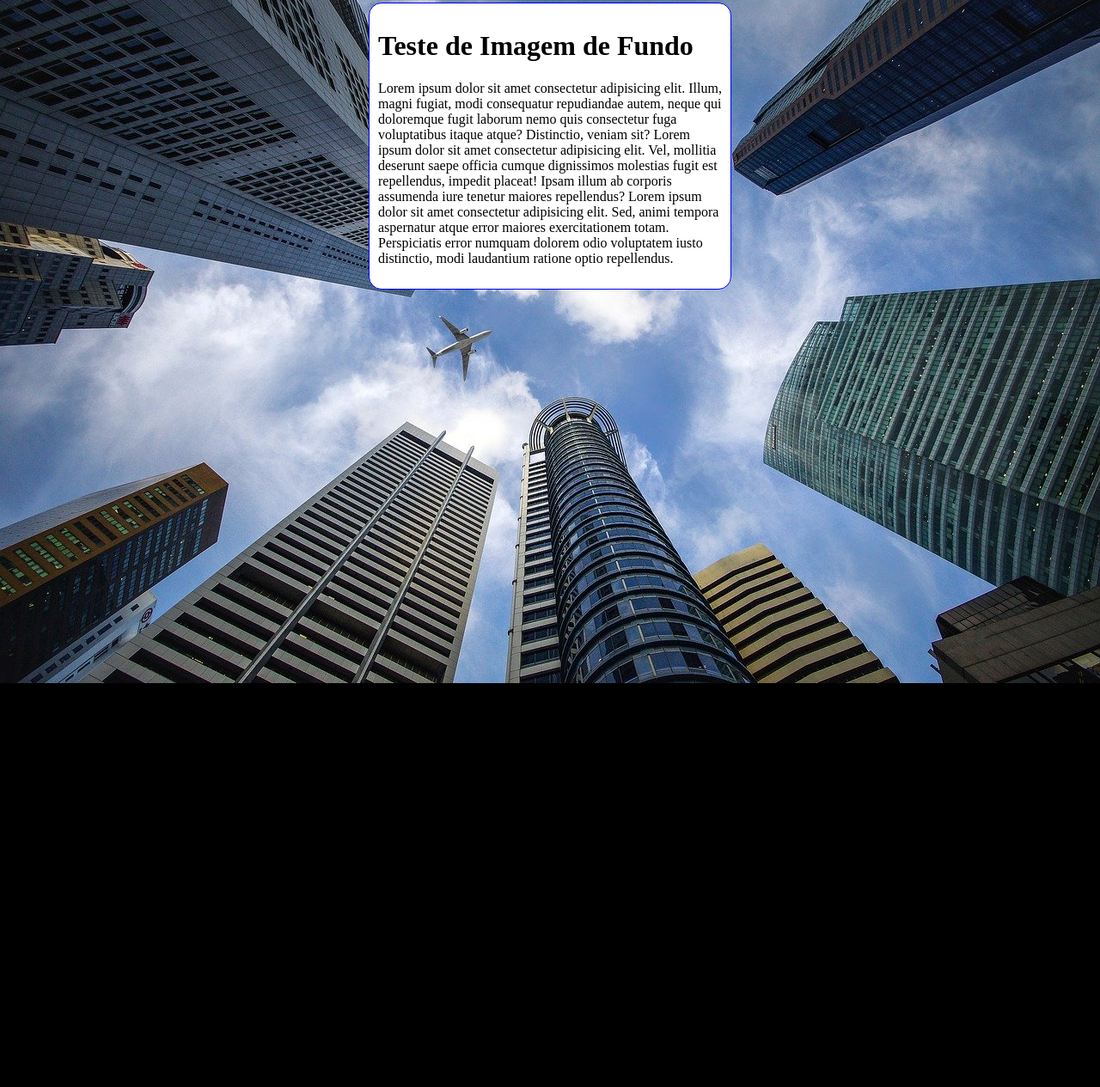
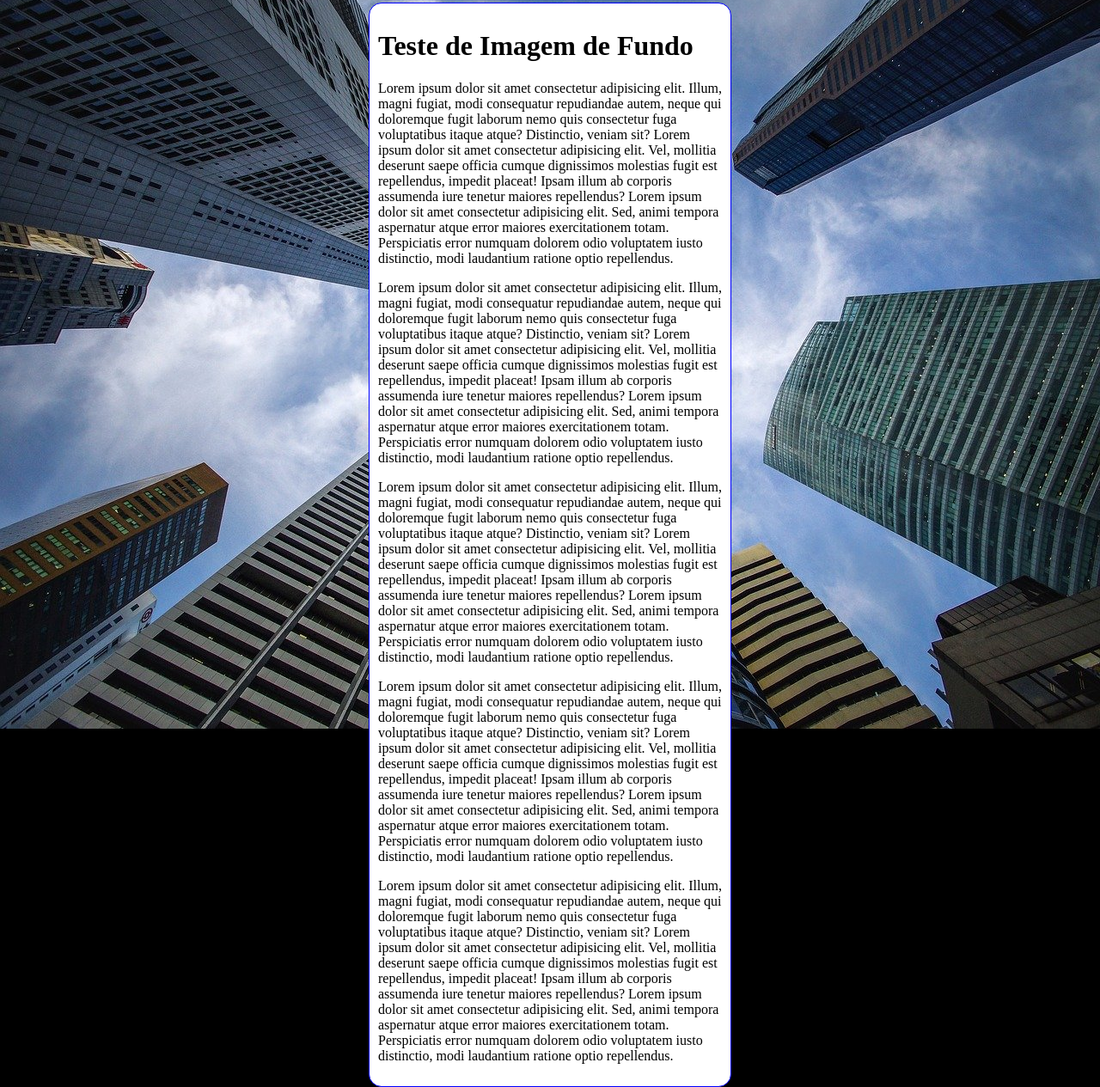
Before and after one commit to isacpimenta/html-css, a plain HTML site: page Exercicios/ex022/fundo006.html in a window 1280 px wide. Shown: the part 5-1270 px from the top of the page at 86% size. Before the commit the page ends 800 px from the top, so only its background shows below. Drawn offline with Linux system fonts and the light colour scheme.

Commit message:
Quebra na imagem

```diff
--- a/Exercicios/ex022/fundo006.html
+++ b/Exercicios/ex022/fundo006.html
@@ -14,6 +14,22 @@
         <p>
             Lorem ipsum dolor sit amet consectetur adipisicing elit. Illum, magni fugiat, modi consequatur repudiandae autem, neque qui doloremque fugit laborum nemo quis consectetur fuga voluptatibus itaque atque? Distinctio, veniam sit? Lorem ipsum dolor sit amet consectetur adipisicing elit. Vel, mollitia deserunt saepe officia cumque dignissimos molestias fugit est repellendus, impedit placeat! Ipsam illum ab corporis assumenda iure tenetur maiores repellendus? Lorem ipsum dolor sit amet consectetur adipisicing elit. Sed, animi tempora aspernatur atque error maiores exercitationem totam. Perspiciatis error numquam dolorem odio voluptatem iusto distinctio, modi laudantium ratione optio repellendus.
         </p>
+
+        <p>
+            Lorem ipsum dolor sit amet consectetur adipisicing elit. Illum, magni fugiat, modi consequatur repudiandae autem, neque qui doloremque fugit laborum nemo quis consectetur fuga voluptatibus itaque atque? Distinctio, veniam sit? Lorem ipsum dolor sit amet consectetur adipisicing elit. Vel, mollitia deserunt saepe officia cumque dignissimos molestias fugit est repellendus, impedit placeat! Ipsam illum ab corporis assumenda iure tenetur maiores repellendus? Lorem ipsum dolor sit amet consectetur adipisicing elit. Sed, animi tempora aspernatur atque error maiores exercitationem totam. Perspiciatis error numquam dolorem odio voluptatem iusto distinctio, modi laudantium ratione optio repellendus.
+        </p>
+
+        <p>
+            Lorem ipsum dolor sit amet consectetur adipisicing elit. Illum, magni fugiat, modi consequatur repudiandae autem, neque qui doloremque fugit laborum nemo quis consectetur fuga voluptatibus itaque atque? Distinctio, veniam sit? Lorem ipsum dolor sit amet consectetur adipisicing elit. Vel, mollitia deserunt saepe officia cumque dignissimos molestias fugit est repellendus, impedit placeat! Ipsam illum ab corporis assumenda iure tenetur maiores repellendus? Lorem ipsum dolor sit amet consectetur adipisicing elit. Sed, animi tempora aspernatur atque error maiores exercitationem totam. Perspiciatis error numquam dolorem odio voluptatem iusto distinctio, modi laudantium ratione optio repellendus.
+        </p>
+
+        <p>
+            Lorem ipsum dolor sit amet consectetur adipisicing elit. Illum, magni fugiat, modi consequatur repudiandae autem, neque qui doloremque fugit laborum nemo quis consectetur fuga voluptatibus itaque atque? Distinctio, veniam sit? Lorem ipsum dolor sit amet consectetur adipisicing elit. Vel, mollitia deserunt saepe officia cumque dignissimos molestias fugit est repellendus, impedit placeat! Ipsam illum ab corporis assumenda iure tenetur maiores repellendus? Lorem ipsum dolor sit amet consectetur adipisicing elit. Sed, animi tempora aspernatur atque error maiores exercitationem totam. Perspiciatis error numquam dolorem odio voluptatem iusto distinctio, modi laudantium ratione optio repellendus.
+        </p>
+
+        <p>
+            Lorem ipsum dolor sit amet consectetur adipisicing elit. Illum, magni fugiat, modi consequatur repudiandae autem, neque qui doloremque fugit laborum nemo quis consectetur fuga voluptatibus itaque atque? Distinctio, veniam sit? Lorem ipsum dolor sit amet consectetur adipisicing elit. Vel, mollitia deserunt saepe officia cumque dignissimos molestias fugit est repellendus, impedit placeat! Ipsam illum ab corporis assumenda iure tenetur maiores repellendus? Lorem ipsum dolor sit amet consectetur adipisicing elit. Sed, animi tempora aspernatur atque error maiores exercitationem totam. Perspiciatis error numquam dolorem odio voluptatem iusto distinctio, modi laudantium ratione optio repellendus.
+        </p>
     </main>
 </body>
 </html>
```
